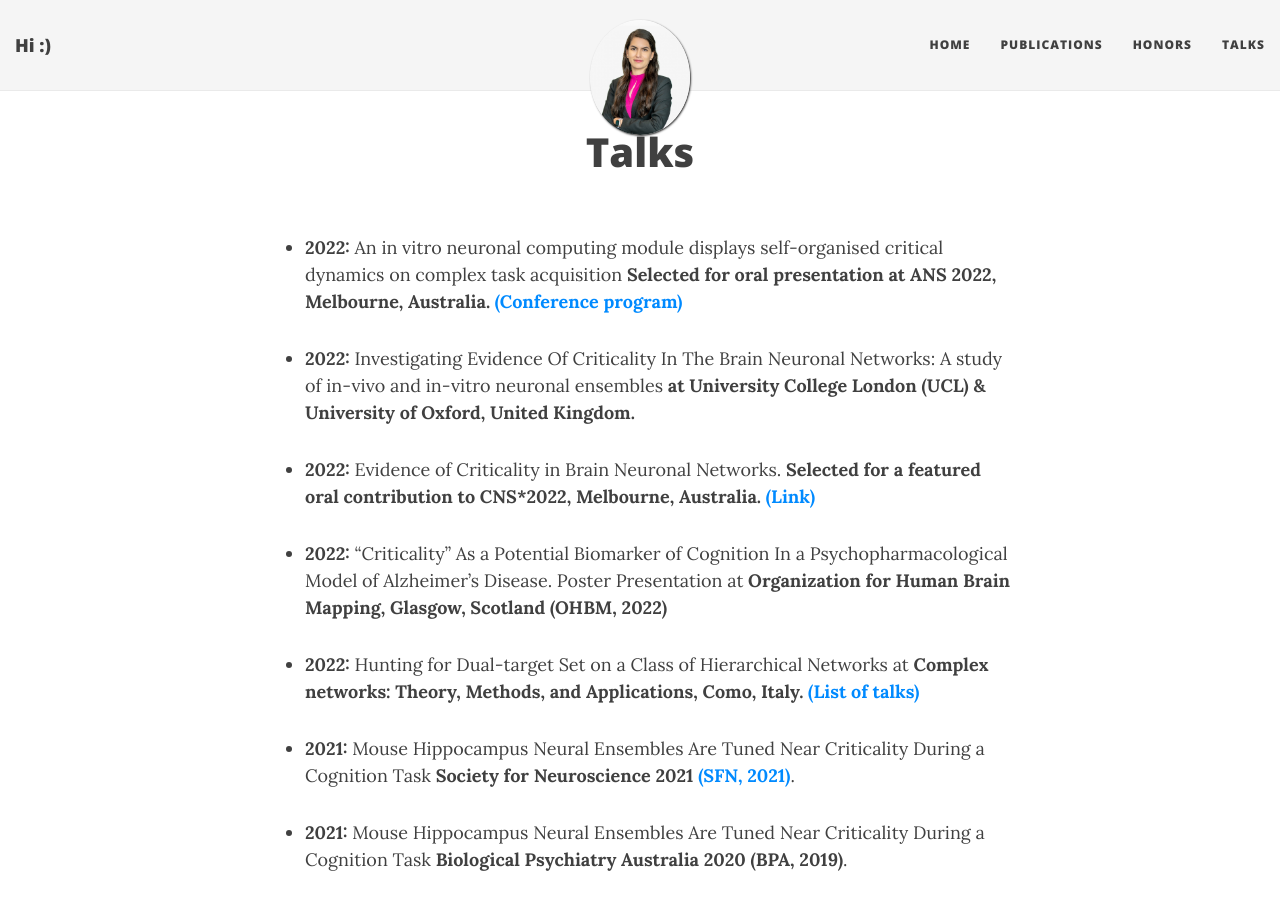
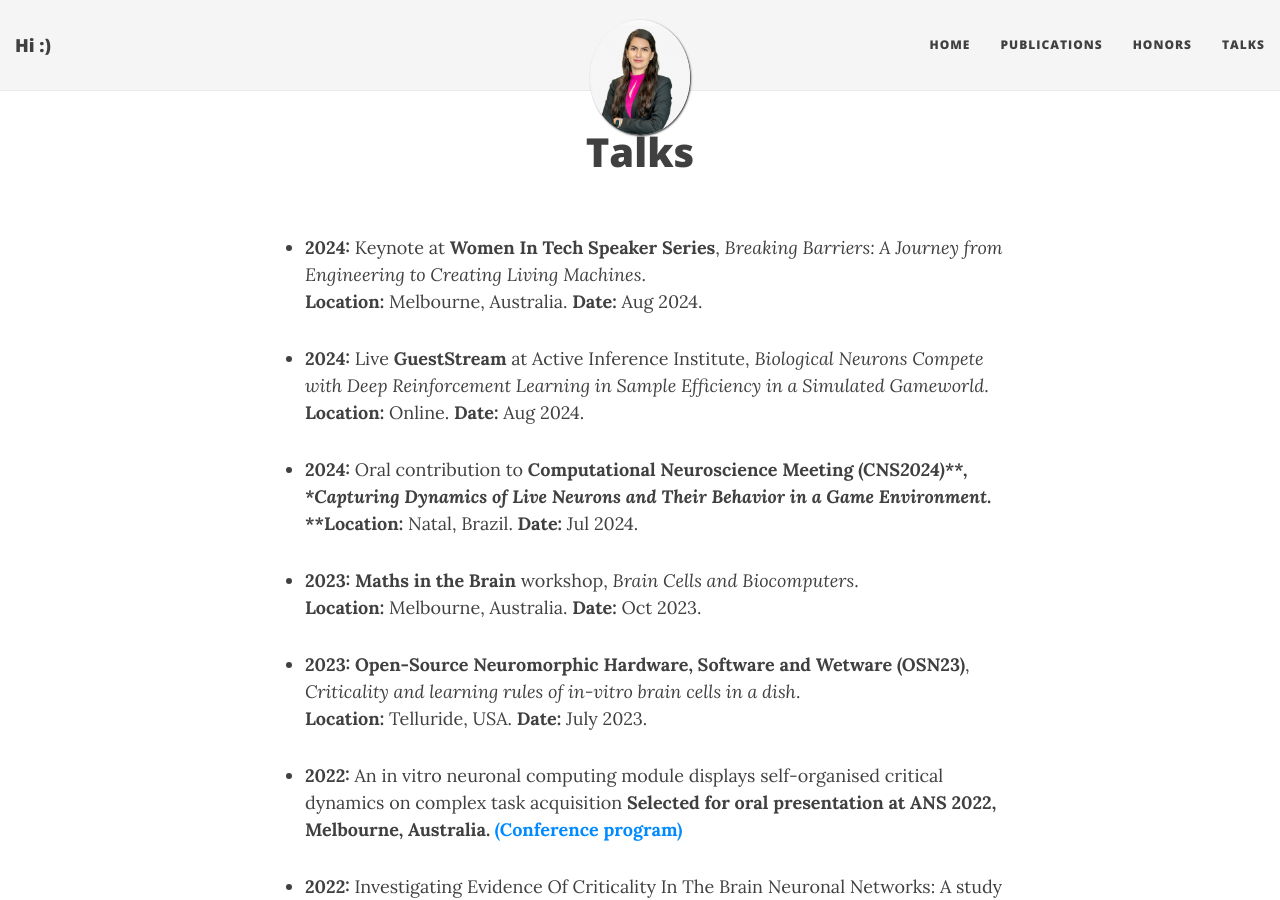
Before and after one commit to ForoughHa/ForoughHa.github.io, a Jekyll site: the page built from talks.md, in a window 1280 px wide and 900 px high. Built offline with Jekyll 4.4.1, drawn with Linux system fonts in a browser that asks for light colours; nearby versions of some CDN libraries.

Commit message:
Update talks.md

```diff
--- a/talks.md
+++ b/talks.md
@@ -2,6 +2,22 @@
 layout: page
 title: Talks
 ---
+
+- **2024:** Keynote at **Women In Tech Speaker Series**, *Breaking Barriers: A Journey from Engineering to Creating Living Machines*.
+  **Location:** Melbourne, Australia. **Date:** Aug 2024.
+
+- **2024:** Live **GuestStream** at Active Inference Institute, *Biological Neurons Compete with Deep Reinforcement Learning in Sample Efficiency in a Simulated Gameworld*.
+  **Location:** Online. **Date:** Aug 2024.
+
+- **2024:** Oral contribution to **Computational Neuroscience Meeting (CNS*2024)**, *Capturing Dynamics of Live Neurons and Their Behavior in a Game Environment*.
+  **Location:** Natal, Brazil. **Date:** Jul 2024.
+
+- **2023:** **Maths in the Brain** workshop, *Brain Cells and Biocomputers*.
+  **Location:** Melbourne, Australia. **Date:** Oct 2023.
+
+- **2023:** **Open-Source Neuromorphic Hardware, Software and Wetware (OSN23)**, *Criticality and learning rules of in-vitro brain cells in a dish*.
+  **Location:** Telluride, USA. **Date:** July 2023.
+
 - <b>2022:</b> An in vitro neuronal computing module displays self-organised critical dynamics on complex task acquisition <b> Selected for oral presentation at ANS 2022, Melbourne, Australia. <a href="https://www.ans.org.au/resources/past-ans-conferences/57-past-ans-conferences">(Conference program)</a> </b>
 
 - <b>2022:</b> Investigating Evidence Of Criticality In The Brain Neuronal Networks: A study of in-vivo and in-vitro neuronal ensembles <b> at University College London (UCL) & University of Oxford, United Kingdom. </b>
```
